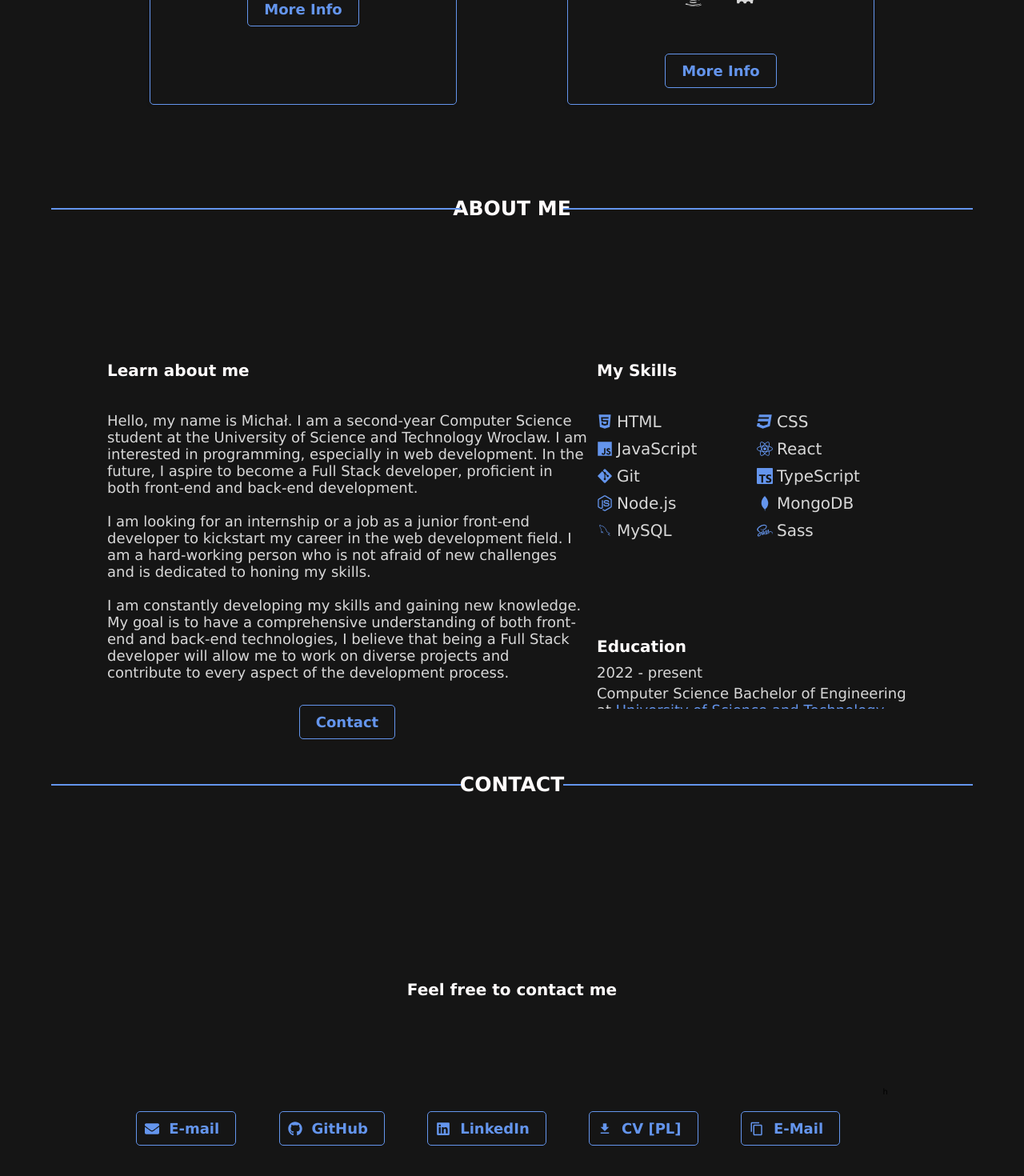
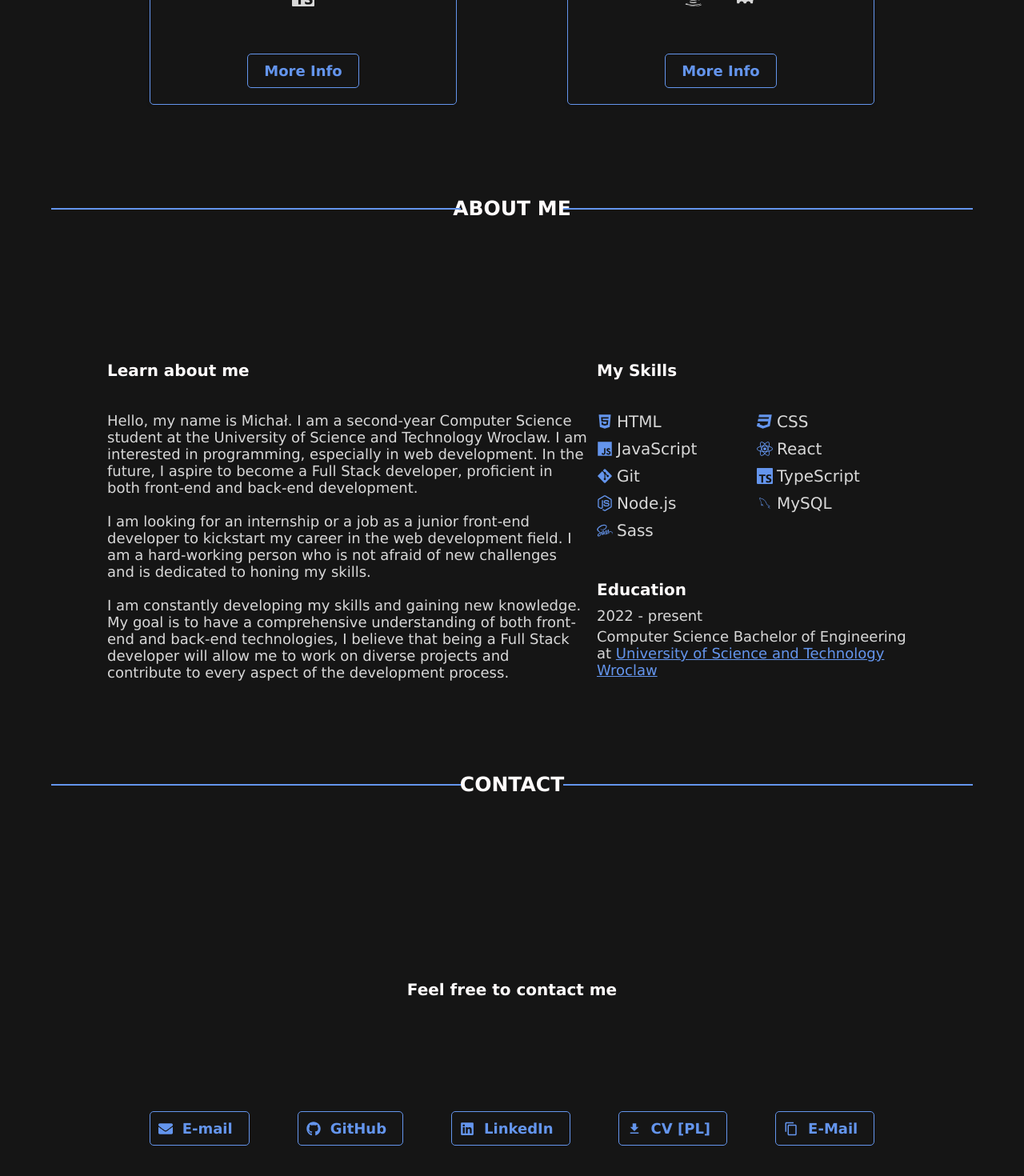
Before and after one commit to 00200200/portfolio, a React (Create React App) app: page / in a window 1280 px wide. Shown: the part 1434-2904 px from the top of the page at 80% size. Built offline with nearby package versions, Linux system fonts and the light colour scheme.

Commit message:
FixProjectInfoStyles&& add Functionality cv button

```diff
--- a/src/components/NavBar/HamburgerMenu.tsx
+++ b/src/components/NavBar/HamburgerMenu.tsx
@@ -1,19 +1,14 @@
 import React, { useState, useRef } from 'react';
 import { Link } from 'react-router-dom';
 import { FiHome, FiCode, FiMail, FiUser } from 'react-icons/fi';
-
-import './HamburgerMenu.css';
-
 import './HamburgerMenu.css';
 
 const Navigation: React.FC = () => {
 	const [isMenuOpen, setIsMenuOpen] = useState(false);
 	const navigationRef = useRef<HTMLDivElement>(null);
-
 	const toggleMenu = (): void => {
 		setIsMenuOpen(prevIsMenuOpen => !prevIsMenuOpen);
 	};
-
 	const handleScrollToSection = (id: string): void => {
 		if (id === 'home') {
 			window.scrollTo({ top: 0, behavior: 'smooth' });
--- a/src/components/ProjectInfo/ProjectInfo.tsx
+++ b/src/components/ProjectInfo/ProjectInfo.tsx
@@ -1,5 +1,5 @@
 import React from 'react';
-import { ProjectProps } from '../Projects/Project';
+import { ProjectProps } from '../Projects/_Project';
 import './ProjectInfo.css';
 
 interface ProjectInfoProps {
--- a/src/components/SkillsComponent/Skills.tsx
+++ b/src/components/SkillsComponent/Skills.tsx
@@ -1,6 +1,5 @@
 import React, { useState, useEffect } from 'react';
 import { FaHtml5, FaCss3Alt, FaNode, FaReact } from 'react-icons/fa';
-import { AiFillDatabase } from 'react-icons/ai';
 import { SiTypescript, SiMongodb, SiSass, SiMysql, SiJavascript, SiGithub } from 'react-icons/si';
 
 import './Skills.css';
@@ -14,7 +13,7 @@ const SkillsCarousel: React.FC = () => {
 		{ icon: <SiJavascript className='skill-icon' />, name: 'JavaScript' },
 		{ icon: <SiTypescript className='skill-icon' />, name: 'TypeScript' },
 		{ icon: <SiSass className='skill-icon' />, name: 'SCSS' },
-		{ icon: <SiMongodb className='skill-icon' />, name: 'MongoDB' },
+		// { icon: <SiMongodb className='skill-icon' />, name: 'MongoDB' },
 		{ icon: <SiMysql className='skill-icon' />, name: 'MySQL' },
 		{ icon: <SiGithub className='skill-icon' />, name: 'Git' },
 	];
--- a/src/components/about/About.tsx
+++ b/src/components/about/About.tsx
@@ -1,105 +1,20 @@
 import React from 'react';
-import './About.css';
-import { Link } from 'react-router-dom';
-import { FiHome } from 'react-icons/fi';
-import { FaHtml5, FaCss3, FaJs, FaReact, FaGitAlt, FaNodeJs } from 'react-icons/fa';
-import { SiTypescript } from 'react-icons/si';
-import { DiMongodb, DiMysql, DiSass } from 'react-icons/di';
+import './About.css'; // Use CSS Modules
+
+import AboutMe from './AboutMe';
+import Skills from './Skills';
+import Education from './Education';
 
 const About: React.FC = () => {
 	return (
 		<section id='about'>
-			{/* <Link className='link-item' to='/'>
-        <FiHome className='link-item' />
-      </Link> */}
-
 			<h3>ABOUT ME</h3>
 			<div className='aboutContainer'>
 				<div className='container'>
-					<div className='leftSide'>
-						<h4>Learn about me</h4>
-						<div className='about-me-text-container'>
-							<p>
-								Hello, my name is Michał. I am a second-year Computer Science student at the University of Science and
-								Technology Wroclaw. I am interested in programming, especially in web development. In the future, I
-								aspire to become a Full Stack developer, proficient in both front-end and back-end development.
-								<br></br>
-								<br></br>I am looking for an internship or a job as a junior front-end developer to kickstart my career
-								in the web development field. I am a hard-working person who is not afraid of new challenges and is
-								dedicated to honing my skills.
-								<br></br>
-								<br></br>I am constantly developing my skills and gaining new knowledge. My goal is to have a
-								comprehensive understanding of both front-end and back-end technologies, I believe that being a Full
-								Stack developer will allow me to work on diverse projects and contribute to every aspect of the
-								development process.
-							</p>
-							<div className='buttonContainer'>
-								<Link className='button about-section' to='/#contact'>
-									Contact
-								</Link>
-							</div>
-						</div>
-					</div>
+					<AboutMe />
 					<div className='rightSide'>
-						<div className='skills'>
-							<h4>My Skills</h4>
-							<div className='skillsList'>
-								<ul className='skill-container'>
-									<li className='about-skill-item'>
-										<FaHtml5 className='about-skill-icon' />
-										HTML
-									</li>
-									<li className='about-skill-item'>
-										<FaCss3 className='about-skill-icon' />
-										CSS
-									</li>
-									<li className='about-skill-item'>
-										<FaJs className='about-skill-icon' />
-										JavaScript
-									</li>
-									<li className='about-skill-item'>
-										<FaReact className='about-skill-icon' />
-										React
-									</li>
-									<li className='about-skill-item'>
-										<FaGitAlt className='about-skill-icon' />
-										Git
-									</li>
-									<li className='about-skill-item'>
-										<SiTypescript className='about-skill-icon' />
-										TypeScript
-									</li>
-									<li className='about-skill-item'>
-										<FaNodeJs className='about-skill-icon' />
-										Node.js
-									</li>
-									<li className='about-skill-item'>
-										<DiMongodb className='about-skill-icon' />
-										MongoDB
-									</li>
-									<li className='about-skill-item'>
-										<DiMysql className='about-skill-icon' />
-										MySQL
-									</li>
-									<li className='about-skill-item'>
-										<DiSass className='about-skill-icon' />
-										Sass
-									</li>
-								</ul>
-							</div>
-						</div>
-						<div className='education'>
-							<h4>Education</h4>
-							<div className='educationList'>
-								<ul>
-									<li>2022 - present</li>
-									<li>
-										Computer Science Bachelor of Engineering at{' '}
-										<a href='https://pwr.edu.pl/'>University of Science and Technology Wroclaw</a>
-									</li>
-								</ul>
-							</div>
-						</div>
+						<Skills />
+						<Education />
 					</div>
 				</div>
 			</div>
--- /dev/null
+++ b/src/components/about/AboutMe.tsx
@@ -0,0 +1,26 @@
+import React from 'react';
+
+const AboutMe: React.FC = () => {
+	return (
+		<div className='leftSide'>
+			<h4>Learn about me</h4>
+			<div className='about-me-text-container'>
+				<p>
+					Hello, my name is Michał. I am a second-year Computer Science student at the University of Science and
+					Technology Wroclaw. I am interested in programming, especially in web development. In the future, I aspire to
+					become a Full Stack developer, proficient in both front-end and back-end development.
+					<br></br>
+					<br></br>I am looking for an internship or a job as a junior front-end developer to kickstart my career in the
+					web development field. I am a hard-working person who is not afraid of new challenges and is dedicated to
+					honing my skills.
+					<br></br>
+					<br></br>I am constantly developing my skills and gaining new knowledge. My goal is to have a comprehensive
+					understanding of both front-end and back-end technologies, I believe that being a Full Stack developer will
+					allow me to work on diverse projects and contribute to every aspect of the development process.
+				</p>
+			</div>
+		</div>
+	);
+};
+
+export default AboutMe;
--- /dev/null
+++ b/src/components/about/Education.tsx
@@ -0,0 +1,20 @@
+import React from 'react';
+
+const Education: React.FC = () => {
+	return (
+		<div className='education'>
+			<h4>Education</h4>
+			<div className='educationList'>
+				<ul>
+					<li>2022 - present</li>
+					<li>
+						Computer Science Bachelor of Engineering at{' '}
+						<a href='https://pwr.edu.pl/'>University of Science and Technology Wroclaw</a>
+					</li>
+				</ul>
+			</div>
+		</div>
+	);
+};
+
+export default Education;
--- /dev/null
+++ b/src/components/about/Skills.tsx
@@ -0,0 +1,60 @@
+import React from 'react';
+import { FaHtml5, FaCss3, FaJs, FaReact, FaGitAlt, FaNodeJs } from 'react-icons/fa';
+import { SiTypescript } from 'react-icons/si';
+import { DiMongodb, DiMysql, DiSass } from 'react-icons/di';
+
+const Skills: React.FC = () => {
+	return (
+		<div className='rightSide'>
+			<div className='skills'>
+				<h4>My Skills</h4>
+				<div className='skillsList'>
+					<ul className='skill-container'>
+						<li className='about-skill-item'>
+							<FaHtml5 className='about-skill-icon' />
+							HTML
+						</li>
+						<li className='about-skill-item'>
+							<FaCss3 className='about-skill-icon' />
+							CSS
+						</li>
+						<li className='about-skill-item'>
+							<FaJs className='about-skill-icon' />
+							JavaScript
+						</li>
+						<li className='about-skill-item'>
+							<FaReact className='about-skill-icon' />
+							React
+						</li>
+						<li className='about-skill-item'>
+							<FaGitAlt className='about-skill-icon' />
+							Git
+						</li>
+						<li className='about-skill-item'>
+							<SiTypescript className='about-skill-icon' />
+							TypeScript
+						</li>
+						<li className='about-skill-item'>
+							<FaNodeJs className='about-skill-icon' />
+							Node.js
+						</li>
+						{/* <li className='about-skill-item'>
+							<DiMongodb className='about-skill-icon' />
+							MongoDB
+						</li> */}
+						<li className='about-skill-item'>
+							<DiMysql className='about-skill-icon' />
+							MySQL
+						</li>
+						<li className='about-skill-item'>
+							<DiSass className='about-skill-icon' />
+							Sass
+						</li>
+					</ul>
+				</div>
+			</div>
+		</div>
+	);
+};
+
+export default Skills;
--- a/src/components/contact/Contact.tsx
+++ b/src/components/contact/Contact.tsx
@@ -5,10 +5,6 @@ import { MdFileDownload, MdContentCopy } from 'react-icons/md';
 import './Contact.css';
 
 const Contact: React.FC = () => {
-	const handleDownloadCV = () => {
-		// window.open(CV, '_blank');
-	};
-
 	const handleCopyEmail = () => {
 		const eMail = 'mchfrg@gmail.com';
 		navigator.clipboard
@@ -45,15 +41,19 @@ const Contact: React.FC = () => {
 						<FaLinkedin className='button-icon' />
 						LinkedIn
 					</a>
-						<button className='button linkedin' onClick={handleDownloadCV}>
+					<a
+						target='_blank'
+						rel='noopener noreferrer'
+						className='button linkedin'
+						href='https://drive.google.com/file/d/1Lv9ABS5_Co8Vsyny0FX1VtiYsJF-GSAF/view?usp=drive_link'>
 						<MdFileDownload className='button-icon' />
 						CV [PL]
-						</button>
+					</a>
 					<button className='button' onClick={handleCopyEmail}>
 						<MdContentCopy className='button-icon' />
 						E-Mail
 					</button>
-					h</div>
+				</div>
 			</div>
 		</section>
 	);
```
Also changed, not shown: src/components/ProjectInfo/ProjectInfo.css (+15 -2 lines), src/components/Projects/Projects.tsx (+7 -9 lines), src/components/Projects/_Project.tsx (renamed from src/components/Projects/Project.tsx), 2 other files (tests, documents, lock files or other folders). Lines whose indentation alone changed are shown as unchanged.
